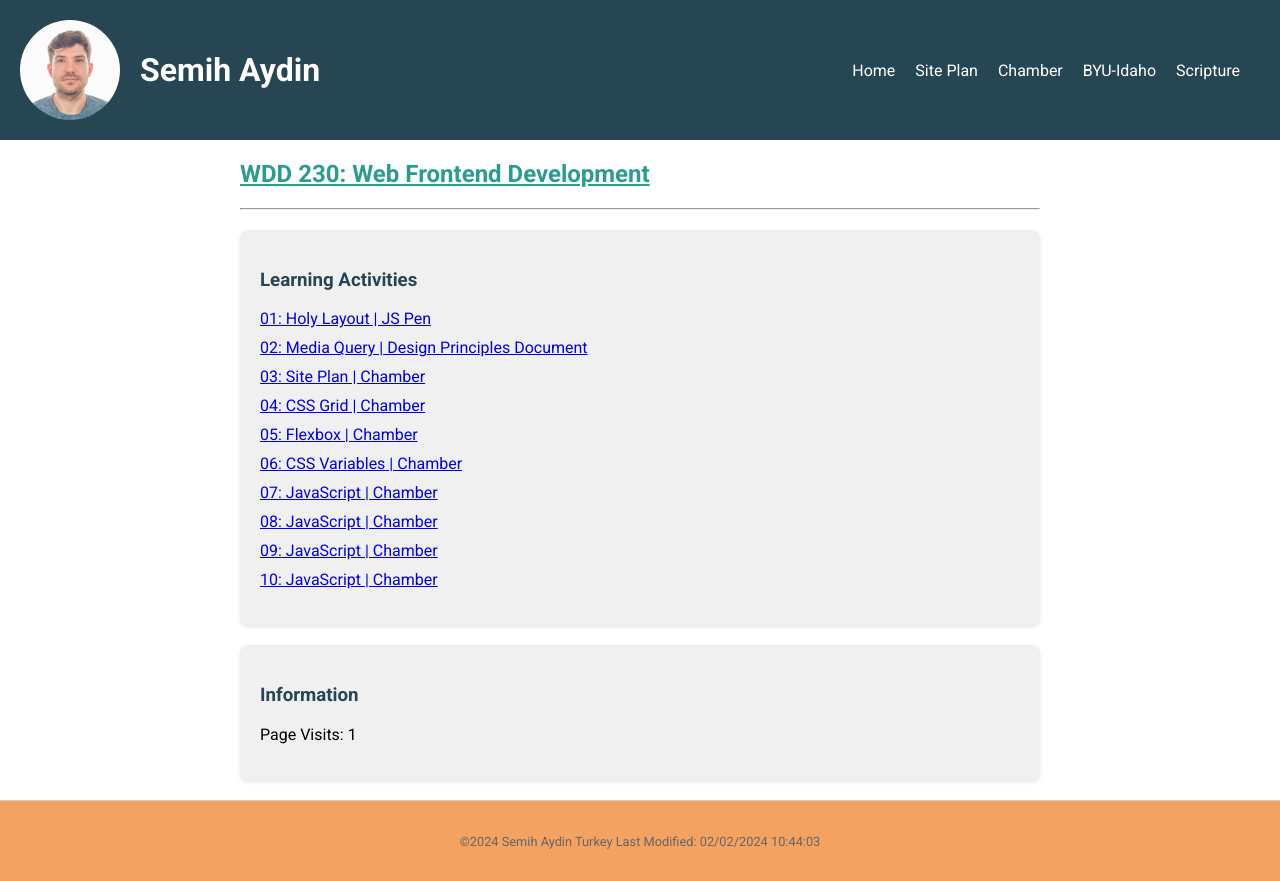
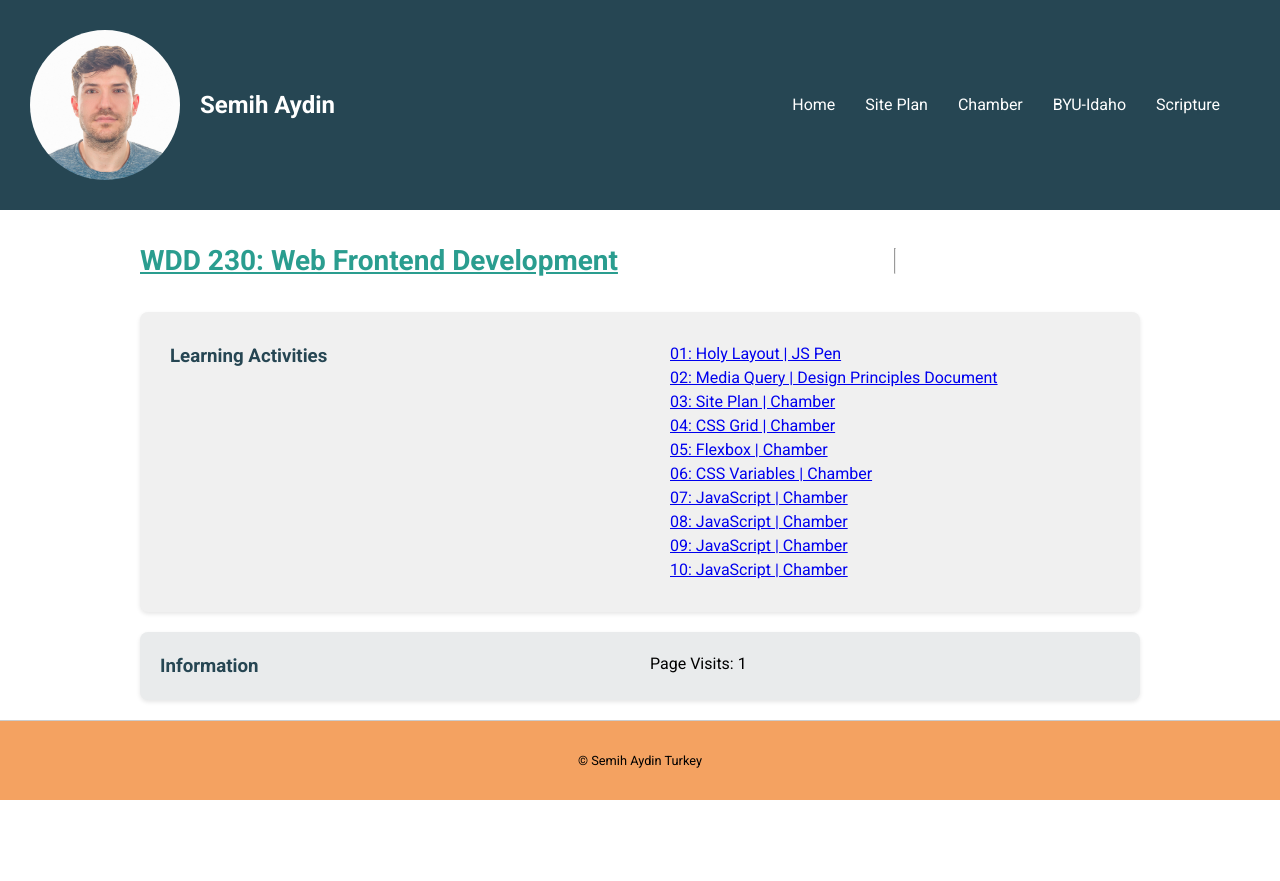
Before and after one commit to semhaydn/wdd230, a plain HTML site: page index.html in a window 1280 px wide. After the commit the page ends 800 px from the top, so only its background shows below. Drawn offline with Linux system fonts and the light colour scheme.

Commit message:
week 02 adjustments

```diff
--- a/index.html
+++ b/index.html
@@ -7,8 +7,16 @@
     <meta name="description" content="Semih Aydin's course assignment portal for WDD 230 - Web Frontend Development. Learn about web development, design principles, and more.">
     <meta name="author" content="Semih Aydin">
     <link href="https://fonts.googleapis.com/css2?family=Montserrat:wght@400;700&family=Roboto:wght@400;700&display=swap" rel="stylesheet">
+    <link rel="stylesheet" href="styles/normalize.css"> <!-- New CSS normalization file -->
     <link rel="stylesheet" href="styles/base.css">
+    <link rel="stylesheet" href="styles/larger.css"> <!-- New larger.css file with media query -->
+    <link rel="icon" href="path/to/favicon.ico" type="image/x-icon">
+    <meta property="og:title" content="Semih Aydin's WDD 230 Portal">
+    <meta property="og:description" content="Learn about web development, design principles, and more.">
+    <meta property="og:image" content="images/image.jpeg">
+    <meta property="og:url" content="https://yourusername.github.io/wdd230">
 </head>
+<body>
 <body>
     <header>
         <div class="profile">
@@ -50,10 +58,9 @@
             </ul>
         </section>
 
-        <section class="card">
+        <section class="card information"> <!-- Added 'information' class -->
             <h3>Information</h3>
             <p id="pageVisitsCount"></p>
-            <script src="scripts/getdates.js" defer></script>
         </section>
     </main>
     <footer>
--- a/styles/base.css
+++ b/styles/base.css
@@ -66,7 +66,7 @@ main section ul {
 footer {
     background-color: #F4A261;
     border-top: 1px solid #ccc;
-    color: #666;
+    color: #000000;
     font-size: 0.8em;
     margin-top: 20px;
     padding: 20px;
@@ -86,15 +86,45 @@ main section h3 {
     color: #264653;
 }
 
-main section li {
-    margin-bottom: 10px;
+/* Additional styling for the information section */
+main section.card.information {
+    background-color: #E9EBEC;
 }
 
-/* Additional styling for the information section */
-main section.information {
-    background-color: #E9EBEC;
+/* Updated selector for information section */
+main section.card.information {
     padding: 20px;
     border-radius: 8px;
     box-shadow: 0 2px 4px rgba(0, 0, 0, 0.1);
     margin: 20px 0;
 }
+
+nav ul {
+    display: flex;
+    flex-direction: column; /* Display navigation links vertically for mobile */
+    list-style: none;
+    margin: 0;
+    padding: 0;
+}
+
+nav li {
+    margin-bottom: 10px;
+}
+
+@media (min-width: 768px) {
+    /* CSS rules for larger views */
+    nav ul {
+        flex-direction: row; /* Display navigation links horizontally for larger views */
+    }
+
+    nav li {
+        margin-right: 20px;
+        margin-bottom: 0; /* Remove bottom margin for larger views */
+    }
+
+    main section {
+        display: grid;
+        grid-template-columns: repeat(2, 1fr); /* Two columns for larger views */
+        column-gap: 20px; /* Adjust gap between columns as needed */
+    }
+}
--- /dev/null
+++ b/styles/larger.css
@@ -0,0 +1,51 @@
+/* larger.css */
+
+/* Media query for larger views (min-width: 768px) */
+@media (min-width: 768px) {
+    /* Add your larger view styles here */
+
+    header {
+        padding: 30px; /* Adjust padding for larger header */
+    }
+
+    .profile img {
+        height: 150px; /* Adjust profile picture size for larger views */
+        width: 150px;
+    }
+
+    .profile h1 {
+        font-size: 24px; /* Adjust profile name font size for larger views */
+    }
+
+    nav ul {
+        flex-direction: row; /* Display navigation links horizontally for larger views */
+    }
+
+    nav li {
+        margin-right: 30px; /* Adjust margin between navigation links for larger views */
+    }
+
+    main {
+        max-width: 1000px; /* Adjust max-width for larger content area */
+    }
+
+    main section {
+        margin: 30px 0; /* Adjust margin for larger section spacing */
+    }
+
+    main section.card {
+        padding: 30px; /* Adjust padding for larger card sections */
+    }
+
+    main section h2 {
+        font-size: 28px; /* Adjust heading font size for larger views */
+    }
+
+    main section ul {
+        margin-left: 20px; /* Adjust margin for list items in larger views */
+    }
+
+    footer {
+        padding: 30px; /* Adjust padding for larger footer */
+    }
+}
--- /dev/null
+++ b/styles/normalize.css
@@ -0,0 +1,34 @@
+/* normalize.css */
+
+body,
+h1,
+h2,
+h3,
+h4,
+h5,
+h6,
+p,
+ul,
+li,
+figure,
+blockquote,
+dl,
+dd {
+    margin: 0;
+    padding: 0;
+}
+
+body {
+    line-height: 1.5;
+}
+
+ul {
+    list-style: none;
+}
+
+img {
+    max-width: 100%;
+    height: auto;
+}
+
+/* Add any additional normalization styles as needed */
```
